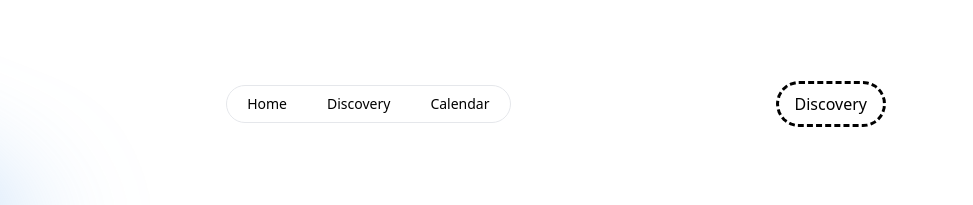
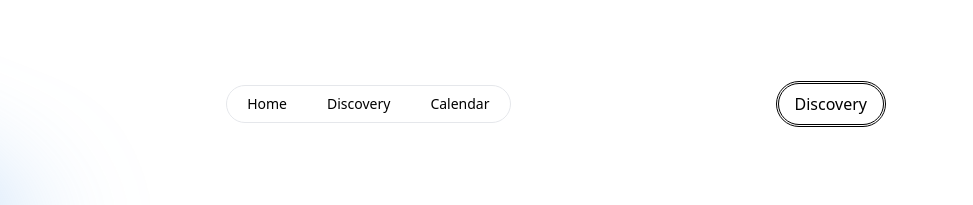
Before and after one commit to adennnn/1, a plain HTML site: page index5.html in a window 1280 px wide. Shown: the top 205 px of the page, 307-1280 px from the left. Drawn offline with nearby package versions, Linux system fonts and the light colour scheme.

Commit message:
Update index5.html

```diff
--- a/index5.html
+++ b/index5.html
@@ -30,8 +30,8 @@
   </div>
 
   <div class=" h-full bg-primary-background text-black mt-20 ">
-    <div class="w-full fixed z-[99999999999999] flex justify-center">
-      <div class="flex gap-2 items-center justify-around w-full z-[99999999999999]  max-w-[1440px]" class="margin-top: 4px; margin-bottom: 0px; max-width: 1440px;">
+    <div class="w-full ] flex justify-center">
+      <div class="flex gap-2 items-center justify-around w-full   max-w-[1440px]" class="margin-top: 4px; margin-bottom: 0px; max-width: 1440px;">
         <a href="/">
           <div class="flex gap-1">
             <img alt="Logo" loading="lazy" width="50" height="50" decoding="async" data-nimg="1" class="color:transparent rotate-image" src="https://cdn-icons-png.flaticon.com/256/505/505702.png">
@@ -57,7 +57,7 @@
             </a>
           </nav>
           <a href="_index2.html">
-            <button class="rounded-[32px] px-4 py-2 hover:opacity-80 transition-all duration-150 text-base outline-dashed hover:bg-gray-300 font-normal" class="background:linear-gradient(180deg, rgba(255, 255, 255, 0.47) 0%, rgba(255, 255, 255, 0.17) 100%)">Discovery</button>
+            <button class="rounded-[32px] px-4 py-2 hover:opacity-80 transition-all duration-150 text-base outline-double hover:bg-gray-300 font-normal" class="background:linear-gradient(180deg, rgba(255, 255, 255, 0.47) 0%, rgba(255, 255, 255, 0.17) 100%)">Discovery</button>
           </a>
         </div>
           </div>
```
